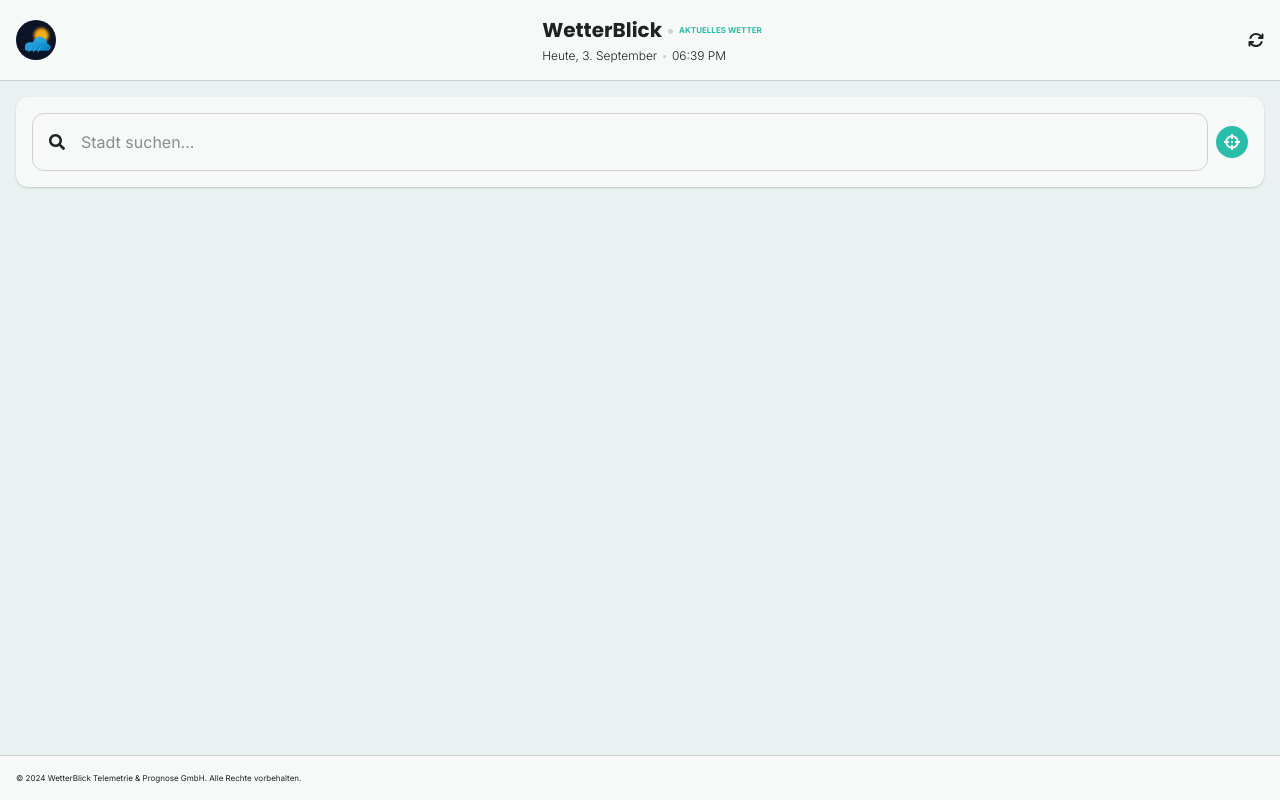
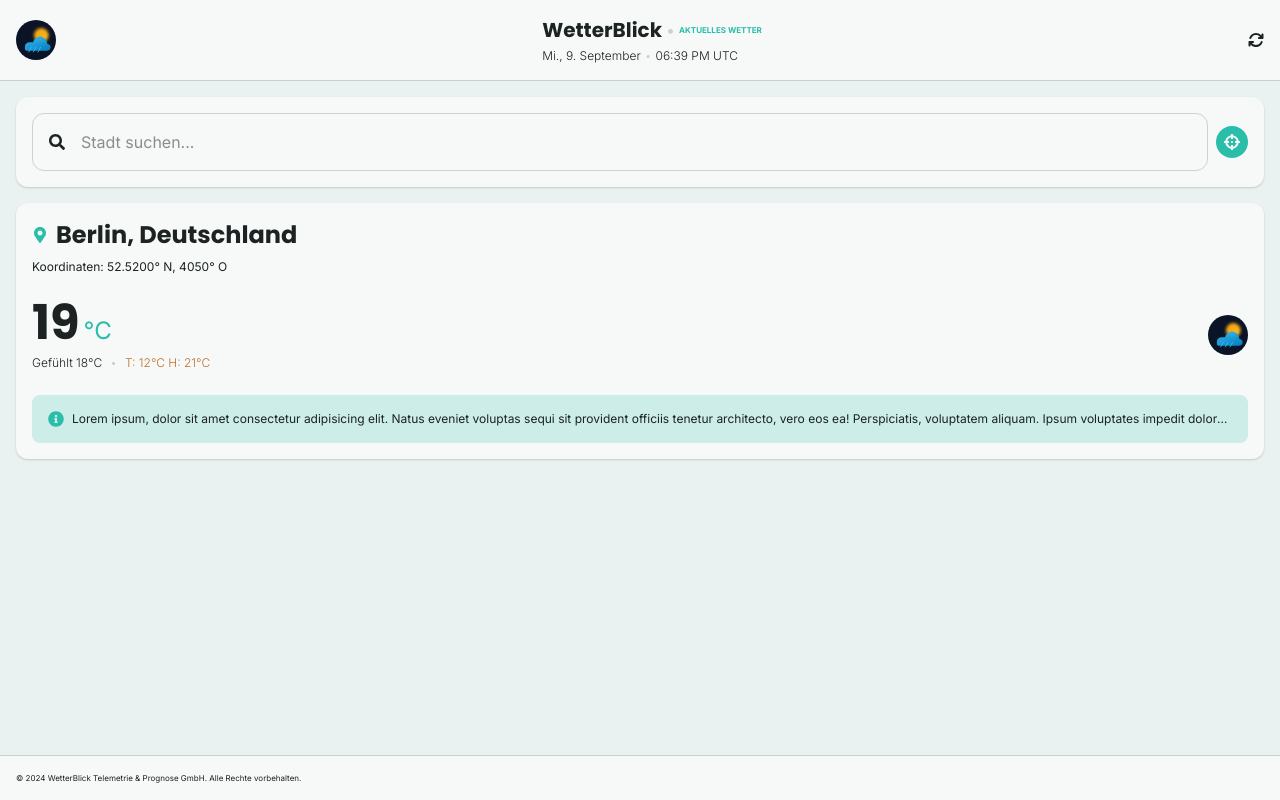
Before and after one commit to adriagomez-syntax/wetter-app-adria, a React (Vite) app: page / in a window 1280 px wide. Built offline with nearby package versions, Linux system fonts and the light colour scheme.

Commit message:
Result section + Search states

```diff
--- a/src/App.jsx
+++ b/src/App.jsx
@@ -1,13 +1,15 @@
 import Footer from "./components/footer/Footer";
 import Header from "./components/header/Header";
+import ResultSection from "./components/result/ResultSection";
 import SearchSection from "./components/search/SearchSection";
 
 export default function App() {
 	return (
 		<div className="flex flex-col min-h-screen font-primary text-text bg-background">
 			<Header />
-			<main className="flex-1 bg-background-mid p-4">
+			<main className="flex-1 flex flex-col gap-4 bg-background-mid p-4">
 				<SearchSection />
+				<ResultSection />
 			</main>
 			<Footer />
 		</div>
--- a/src/assets/monthNames.json
+++ /dev/null
@@ -1,14 +0,0 @@
-[
-	"Januar",
-	"Februar",
-	"März",
-	"April",
-	"Mai",
-	"Juni",
-	"Juli",
-	"August",
-	"September",
-	"Oktober",
-	"November",
-	"Dezember"
-]
--- a/src/components/header/CurrentTime.jsx
+++ b/src/components/header/CurrentTime.jsx
@@ -1,5 +1,4 @@
 import { useEffect, useState } from "react"
-import monthNames from "../../assets/monthNames.json" with { type: "json" }
 
 export default function CurrentTime() {
 
@@ -13,11 +12,11 @@
 	return (
 		<div className="flex font-light gap-1 text-xs">
 			<p>
-				{`Heute, ${today.getUTCDay()}. ${monthNames[today.getMonth()]}`}
+				{ today.toLocaleDateString('de-DE', { weekday: 'short', month: 'long', day: 'numeric' }) }
 			</p>
 			<p className="text-accent-3/20">•</p>
 			<p>
-				{`${(today.getHours() % 12).toString().padStart(2, "0")}:${today.getMinutes().toString().padStart(2, "0")} ${today.getHours() >= 12 ? "PM" : "AM" }`}
+				{ today.toLocaleTimeString('de-DE', { hour12: true, hour: '2-digit', minute: '2-digit', timeZoneName: 'short' }) }
 			</p>
 		</div>
 	)
--- /dev/null
+++ b/src/components/result/ResultSection.jsx
@@ -0,0 +1,42 @@
+import Logo from "../header/Logo";
+import Card from "../utils/Card";
+import { FaInfoCircle, FaMapMarkerAlt } from "react-icons/fa";
+
+export default function ResultSection() {
+
+	const city = "Berlin, Deutschland"
+	const temp = 19
+	const desc = "Lorem ipsum, dolor sit amet consectetur adipisicing elit. Natus eveniet voluptas sequi sit provident officiis tenetur architecto, vero eos ea! Perspiciatis, voluptatem aliquam. Ipsum voluptates impedit dolore aspernatur nisi sunt!"
+
+	return (
+		<section>
+			<Card className="flex flex-col gap-6 w-full max-w-full">
+				<div className="flex flex-col gap-2">
+					<div className="flex gap-2 items-center">
+						<FaMapMarkerAlt className="text-primary" />
+						<h1 className="font-secondary font-bold text-2xl truncate">{ city }</h1>
+					</div>
+					<p className="text-xs">{`Koordinaten: 52.5200° N, 4050° O`}</p>
+				</div>
+				<div className="flex gap-4 justify-between items-center">
+					<div className="flex flex-col gap-2">
+						<div className="flex gap-1 items-end">
+							<h2 className="font-secondary font-bold text-5xl">{temp}</h2>
+							<span className="text-primary text-2xl">°C</span>
+						</div>
+						<div className="flex gap-2 text-xs font-light">
+							<p>{`Gefühlt 18°C`}</p>
+							<p className="text-background-dark/20">•</p>
+							<p className="text-secondary">{`T: 12°C H: 21°C`}</p>
+						</div>
+					</div>
+					<Logo />
+				</div>
+				<div className="flex gap-2 items-center bg-primary/20 rounded-lg p-4">
+					<FaInfoCircle className="text-primary shrink-0" />
+					<p className="text-xs truncate">{ desc }</p>
+				</div>
+			</Card>
+		</section>
+	)
+}
--- a/src/components/search/SearchSection.jsx
+++ b/src/components/search/SearchSection.jsx
@@ -2,15 +2,31 @@
 import Card from "../utils/Card";
 import Input from "../utils/Input";
 import Button from "../utils/Button";
+import { useState } from "react";
 
 export default function SearchSection() {
+
+	const [query, setQuery] = useState("")
+	const [city, setCity] = useState("Berlin")
+
+	function handleSubmit(event) {
+
+		event.preventDefault()
+
+		if (query.trim() === "") { return }
+
+		setCity(query.trim())
+	}
+
 	return (
 		<section className="flex w-full">
-			<Card className="flex w-full gap-2 items-center">
-				<Input className="flex-1" placeholder="Stadt suchen..." icon={ FaSearch } />
-				<Button className="flex justify-center items-center rounded-full bg-primary text-background aspect-square p-2">
-					<FaCrosshairs />
-				</Button>
+			<Card className="w-full">
+				<form onSubmit={handleSubmit} className="flex w-full gap-2 items-center">
+					<Input placeholder="Stadt suchen..." icon={ FaSearch } value={ query } onChange={ (event) => setQuery(event.target.value) } hasDelete={ true } />
+					<Button type="submit" className="flex justify-center items-center rounded-full bg-primary text-background p-2">
+						<FaCrosshairs />
+					</Button>
+				</form>
 			</Card>
 		</section>
 	)
--- a/src/components/utils/Input.jsx
+++ b/src/components/utils/Input.jsx
@@ -1,16 +1,21 @@
 import { FaX } from "react-icons/fa6"
 import Button from "./Button"
 
-export default function Input({ icon, onDelete, type = "text", placeholder = "", value, onChange, ref = null, className = "" }) {
+export default function Input({ icon, hasDelete = false, type = "text", placeholder = "", value, onChange, ref = null, className = "" }) {
 
 	const Icon = icon
 
+	function onDelete(event) {
+		event.target.value = ""
+		onChange(event)
+	}
+
 	return (
-		<div className={`${className} flex gap-4 p-4 border border-accent-3/20 rounded-xl items-center`}>
+		<div className={`${className} flex-1 flex gap-4 p-4 border border-accent-3/20 rounded-xl items-center`}>
 			{icon &&
-				<Icon />
+				<Icon className="shrink-0" />
 			}
-			<input
+			<input className="flex-1 min-w-0"
 				type={ type }
 				placeholder={ placeholder }
 				value={ value }
@@ -18,8 +23,8 @@
 				ref={ ref }
 			/>
 			{
-				onDelete && value &&
-					<Button onClick={ onDelete } className="opacity-50 active:text-accent-1">
+				hasDelete && value &&
+					<Button onClick={ onDelete } className="shrink-0 opacity-50 active:text-accent-1">
 						<FaX />
 					</Button>
 			}
```
